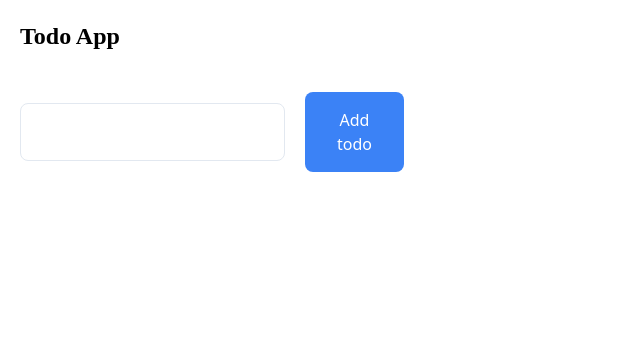
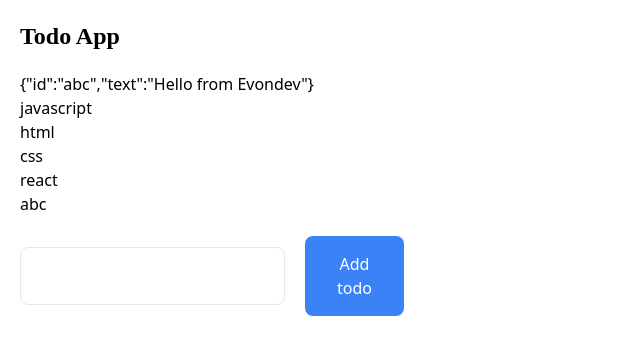
Before and after one commit to evondev/react-typescript, a React (Vite) app: page / in a window 1280 px wide. Shown: the top 354 px of the page, without its empty margins (0-640 px from the left). Built offline with nearby package versions, Linux system fonts and the light colour scheme.

Commit message:
add custom hooks useTodos

```diff
--- /dev/null
+++ b/public/data.json
@@ -0,0 +1,4 @@
+{
+  "id": "abc",
+  "text": "Hello from Evondev"
+}
--- a/src/App.tsx
+++ b/src/App.tsx
@@ -1,52 +1,36 @@
-import React, { useReducer, useRef } from "react";
+import React, { useEffect, useReducer, useRef, useState } from "react";
+import useTodos from "./hooks/useTodos";
 const Heading = ({ title }: { title: string }) => {
   return <h2 className="font-primary font-bold text-2xl mb-5">{title}</h2>;
 };
-type ActionType =
-  | { type: "ADD"; text: string }
-  | { type: "REMOVE"; id: number };
-interface Todo {
-  id: number;
+interface Data {
   text: string;
 }
-const todoReducer = (state: Todo[], action: ActionType) => {
-  switch (action.type) {
-    case "ADD":
-      return [
-        ...state,
-        {
-          id: state.length,
-          text: action.text,
-        },
-      ];
-    case "REMOVE":
-      return state.filter((todo: Todo) => todo.id !== action.id);
-    default:
-      throw new Error("");
-  }
-};
-const initialState: Todo[] = [];
 const App = () => {
-  const [todos, dispatch] = useReducer(todoReducer, initialState);
-  const inputRef = useRef<HTMLInputElement>(null);
-  const onRemoveTodo = (todoId: number) => {
-    dispatch({
-      type: "REMOVE",
-      id: todoId,
-    });
-  };
-  const onAddTodo = () => {
-    if (inputRef.current) {
-      dispatch({
-        type: "ADD",
-        text: inputRef.current.value,
+  const { todos, onAddTodo, onRemoveTodo, inputRef } = useTodos([]);
+  const [data, setData] = useState<Data | null>(null);
+  // const [a, b] = useState<number>('')
+  useEffect(() => {
+    fetch("data.json")
+      .then((res) => res.json())
+      .then((result) => {
+        setData(result);
       });
-      inputRef.current.value = "";
-    }
+  }, []);
+  const onClickItem = (item: string) => {
+    alert(item);
   };
   return (
     <div>
       <Heading title="Todo App"></Heading>
+      {JSON.stringify(data)}
+      <List
+        items={["javascript", "html", "css", "react"]}
+        onClickItem={(item: string) => onClickItem(item)}
+      ></List>
+      <Boxed>
+        <div>abc</div>
+      </Boxed>
       <div className="max-w-sm">
         <div className="mb-5 flex flex-col gap-y-5">
           {todos.map((todo) => (
@@ -79,4 +63,26 @@ const App = () => {
   );
 };
 
+const List = ({
+  items,
+  onClickItem,
+}: {
+  items: string[];
+  onClickItem?: (item: string) => void;
+}) => {
+  return (
+    <div>
+      {items.map((item) => (
+        <div key={item} onClick={() => onClickItem?.(item)}>
+          {item}
+        </div>
+      ))}
+    </div>
+  );
+};
+
+const Boxed = ({ children }: { children?: React.ReactNode }) => {
+  return <div>{children}</div>;
+};
+
 export default App;
--- /dev/null
+++ b/src/hooks/useTodos.ts
@@ -0,0 +1,56 @@
+import { useReducer, useRef } from "react";
+
+type ActionType =
+  | { type: "ADD"; text: string }
+  | { type: "REMOVE"; id: number };
+interface Todo {
+  id: number;
+  text: string;
+}
+const todoReducer = (state: Todo[], action: ActionType) => {
+  switch (action.type) {
+    case "ADD":
+      return [
+        ...state,
+        {
+          id: state.length,
+          text: action.text,
+        },
+      ];
+    case "REMOVE":
+      return state.filter((todo: Todo) => todo.id !== action.id);
+    default:
+      throw new Error("");
+  }
+};
+
+export default function useTodos(initialState: Todo[]): {
+  todos: Todo[];
+  onAddTodo: () => void;
+  onRemoveTodo: (todoId: number) => void;
+  inputRef: React.LegacyRef<HTMLInputElement> | undefined;
+} {
+  const [todos, dispatch] = useReducer(todoReducer, initialState);
+  const inputRef = useRef<HTMLInputElement>(null);
+  const onRemoveTodo = (todoId: number) => {
+    dispatch({
+      type: "REMOVE",
+      id: todoId,
+    });
+  };
+  const onAddTodo = () => {
+    if (inputRef.current) {
+      dispatch({
+        type: "ADD",
+        text: inputRef.current.value,
+      });
+      inputRef.current.value = "";
+    }
+  };
+  return {
+    todos,
+    onAddTodo,
+    onRemoveTodo,
+    inputRef,
+  };
+}
```
Also changed, not shown: 1 other file (tests, documents, lock files or other folders).
